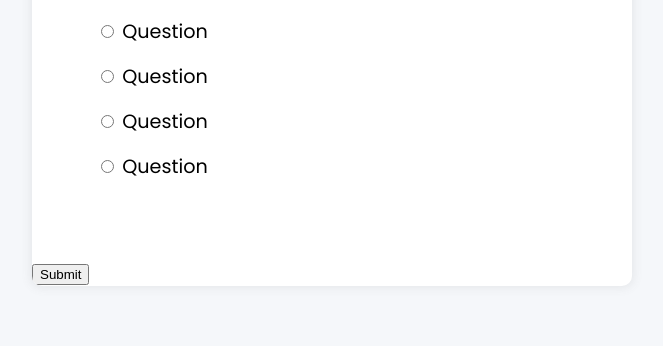
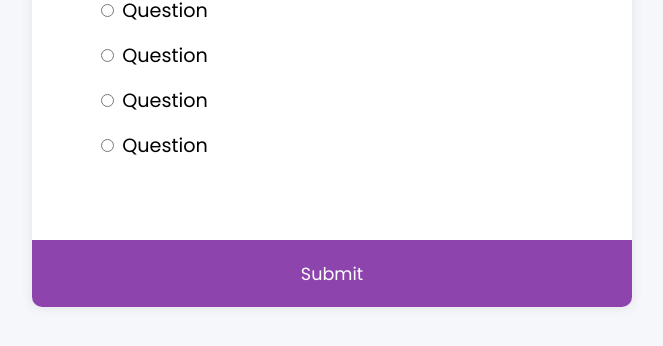
Before and after one commit to eemansayed/quiz-app, a plain HTML site: page index.html in a window 1280 px wide. Shown: the part 322-668 px from the top of the page, without its empty margins (308-971 px from the left). Drawn offline with Linux system fonts and the light colour scheme.

Commit message:
add styles to button element

```diff
--- a/style.css
+++ b/style.css
@@ -47,3 +47,15 @@ ul li {
 ul li label {
   cursor: pointer;
 }
+
+button {
+  background-color: #8e44ad;
+  color: #fff;
+  border: none;
+  display: block;
+  width: 100%;
+  cursor: pointer;
+  font-size: 1.1rem;
+  font-family: inherit;
+  padding: 1.3rem;
+}
```
